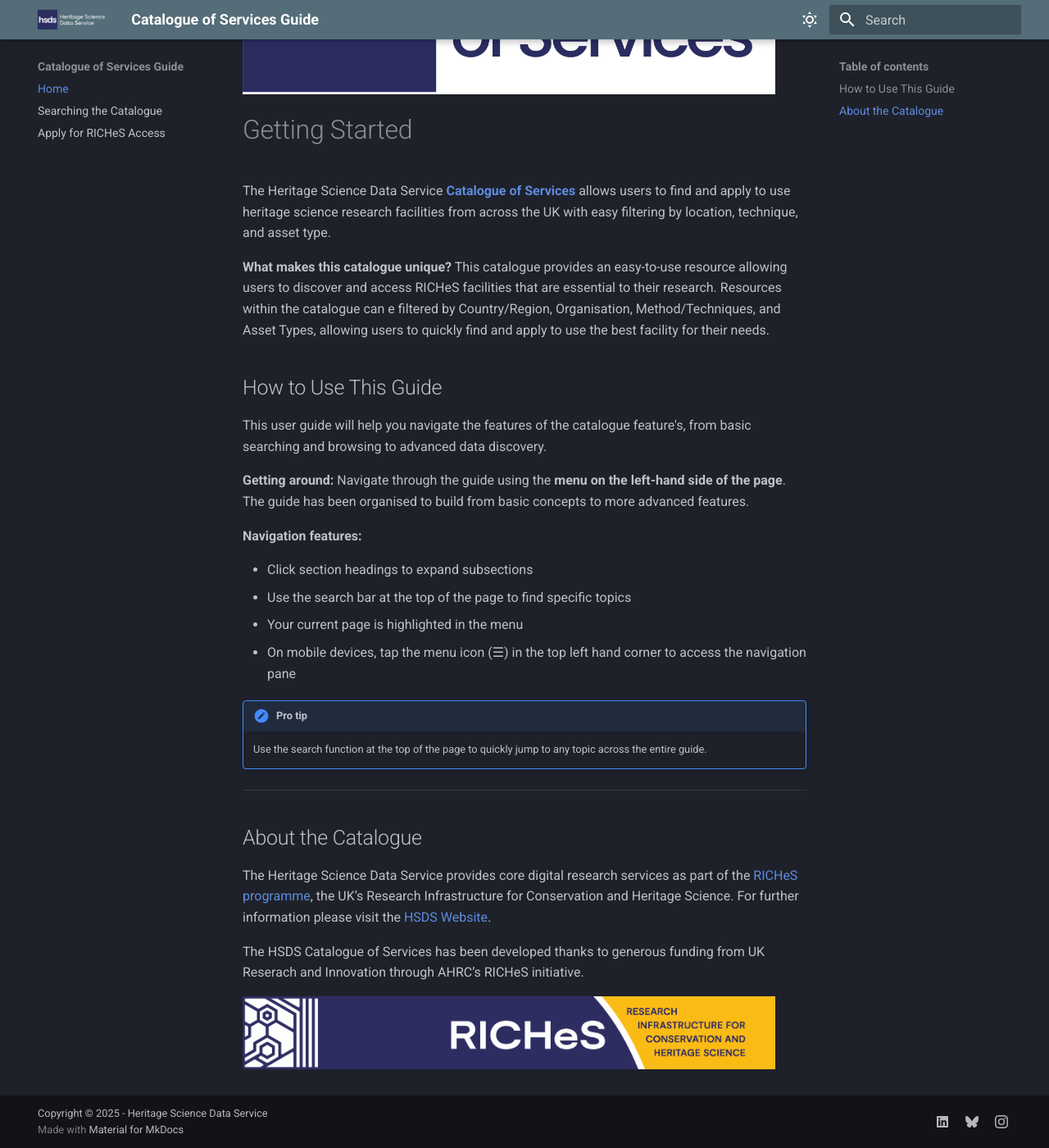
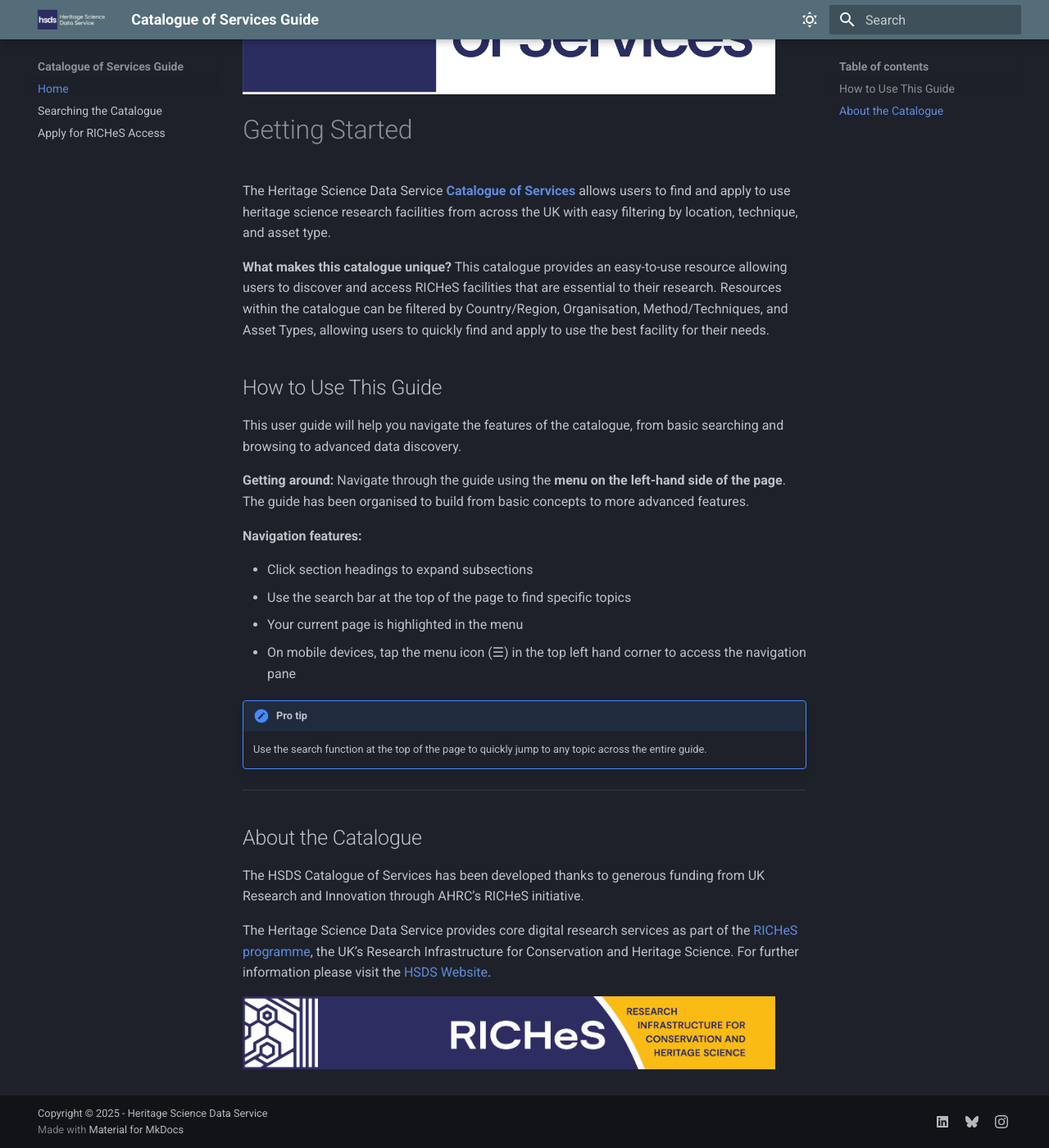
Before and after one commit to uoy-ads/hsds-services-catalogue-docs, an MkDocs documentation site: the page built from docs/index.md, in a window 1280 px wide and 1400 px high, scrolled down 238 px. Shown: the whole window at 82% size. Built offline with MkDocs 1.6.1 and Material for MkDocs 9.7.7, drawn with Linux system fonts in a browser that asks for light colours.

Commit message:
Fix typos

```diff
--- a/docs/index.md
+++ b/docs/index.md
@@ -4,11 +4,11 @@
 
 The Heritage Science Data Service [**Catalogue of Services**](https://hsds.ac.uk/services-catalogue) allows users to find and apply to use heritage science research facilities from across the UK with easy filtering by location, technique, and asset type.
 
-**What makes this catalogue unique?** This catalogue provides an easy-to-use resource allowing users to discover and access RICHeS facilities that are essential to their research. Resources within the catalogue can e filtered by Country/Region, Organisation, Method/Techniques, and Asset Types, allowing users to quickly find and apply to use the best facility for their needs.
+**What makes this catalogue unique?** This catalogue provides an easy-to-use resource allowing users to discover and access RICHeS facilities that are essential to their research. Resources within the catalogue can be filtered by Country/Region, Organisation, Method/Techniques, and Asset Types, allowing users to quickly find and apply to use the best facility for their needs.
 
 ## How to Use This Guide
 
-This user guide will help you navigate the features of the catalogue feature's, from basic searching and browsing to advanced data discovery.
+This user guide will help you navigate the features of the catalogue, from basic searching and browsing to advanced data discovery.
 
 **Getting around:** Navigate through the guide using the **menu on the left-hand side of the page**. The guide has been organised to build from basic concepts to more advanced features.
 
@@ -27,8 +27,8 @@
 
 ## About the Catalogue
 
+The HSDS Catalogue of Services has been developed thanks to generous funding from UK Research and Innovation through AHRC’s RICHeS initiative.
+
 The Heritage Science Data Service provides core digital research services as part of the [RICHeS programme](https://www.riches.ukri.org/), the UK’s Research Infrastructure for Conservation and Heritage Science. For further information please visit the [HSDS Website](https://hsds.ac.uk/).
 
-The HSDS Catalogue of Services has been developed thanks to generous funding from UK Reserach and Innovation through AHRC’s RICHeS initiative.
-
 ![RICHES Logo](assets/RICHES_stripe.png){ width="650" }
```
Also changed, not shown: docs/Section-0_Searching_HSDS_Services_Catalogue.md (+3 -2 lines), docs/Section-1_Apply_RICHES_Access.md (+1 -1 lines), site/Section-0_Searching_HSDS_Services_Catalogue/index.html, site/assets/hsds_service_catalogue_eg.png (added), site/assets/hsds_service_page.png (added).
